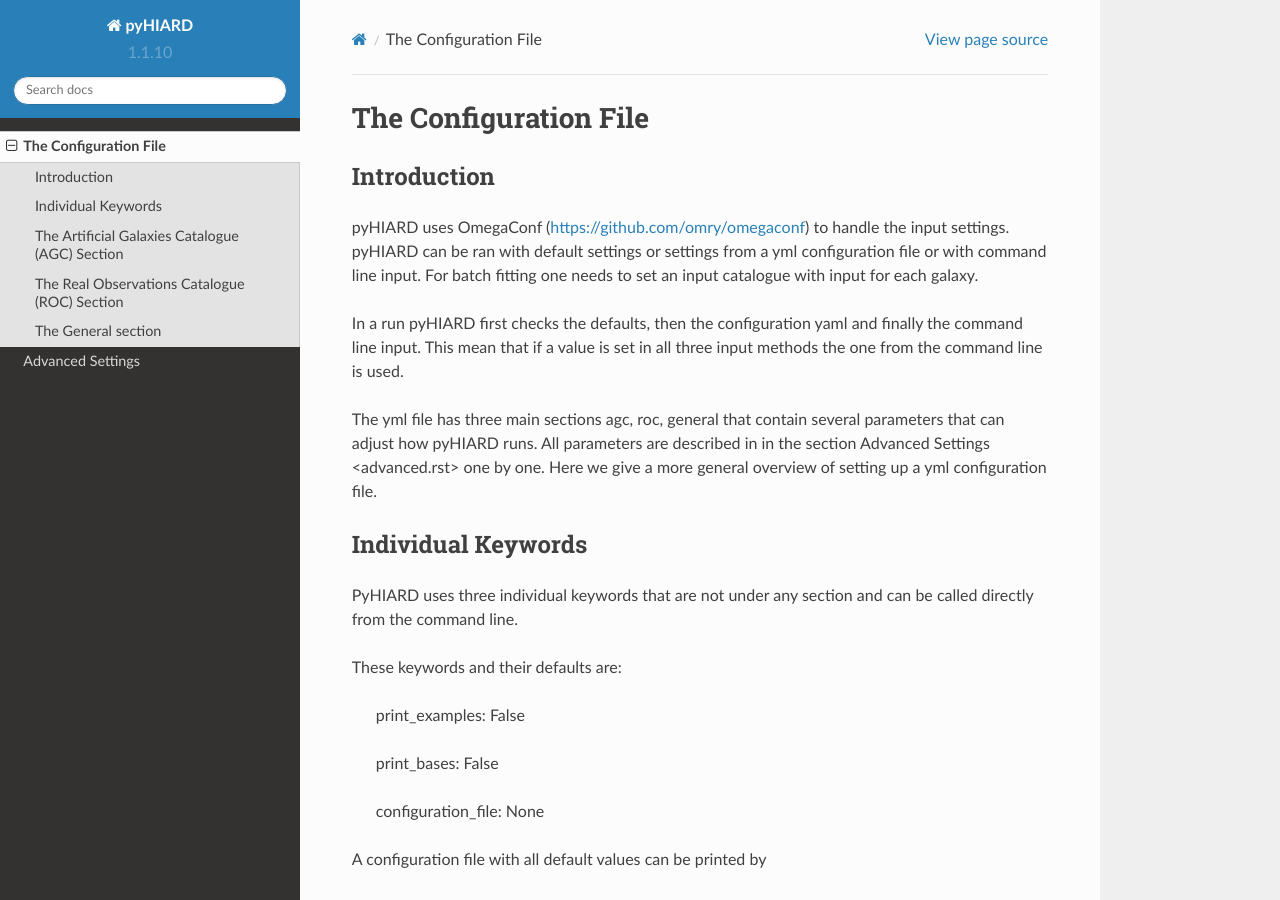
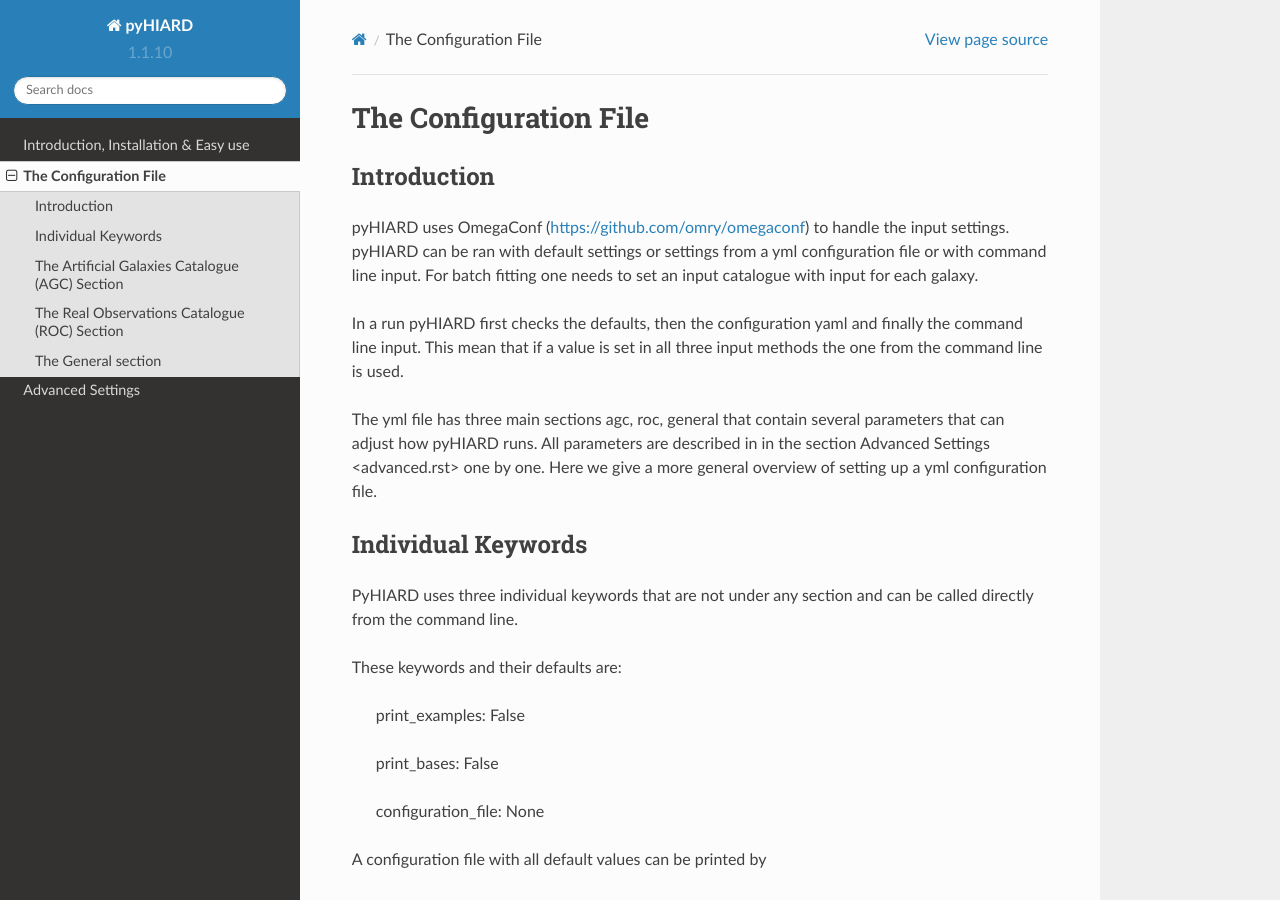
Before and after one commit to PeterKamphuis/pyHIARD, a Sphinx documentation site: the page built from docs/source/configuration.rst, in a window 1280 px wide and 900 px high. Built offline with Sphinx 7.4.7 and the Read the Docs theme 2.0.0, drawn with Linux system fonts in a browser that asks for light colours; pages that are not in the unit, such as notebooks, are missing from menus.

Commit message:
Fix the docs

```diff
--- a/docs/source/index.rst
+++ b/docs/source/index.rst
@@ -7,7 +7,7 @@
 --------
 .. toctree::
 
-  Introduction, Installation & Easy use <README.md>
+  Introduction, Installation & Easy use <readme.md>
   The Configuration File <configuration.rst>
   Advanced Settings <advanced.rst>
   Copyright <license.rst>
```
Also changed, not shown: docs/source/advanced.rst (+9 -6 lines), docs/source/configuration.rst (+9 -6 lines).
